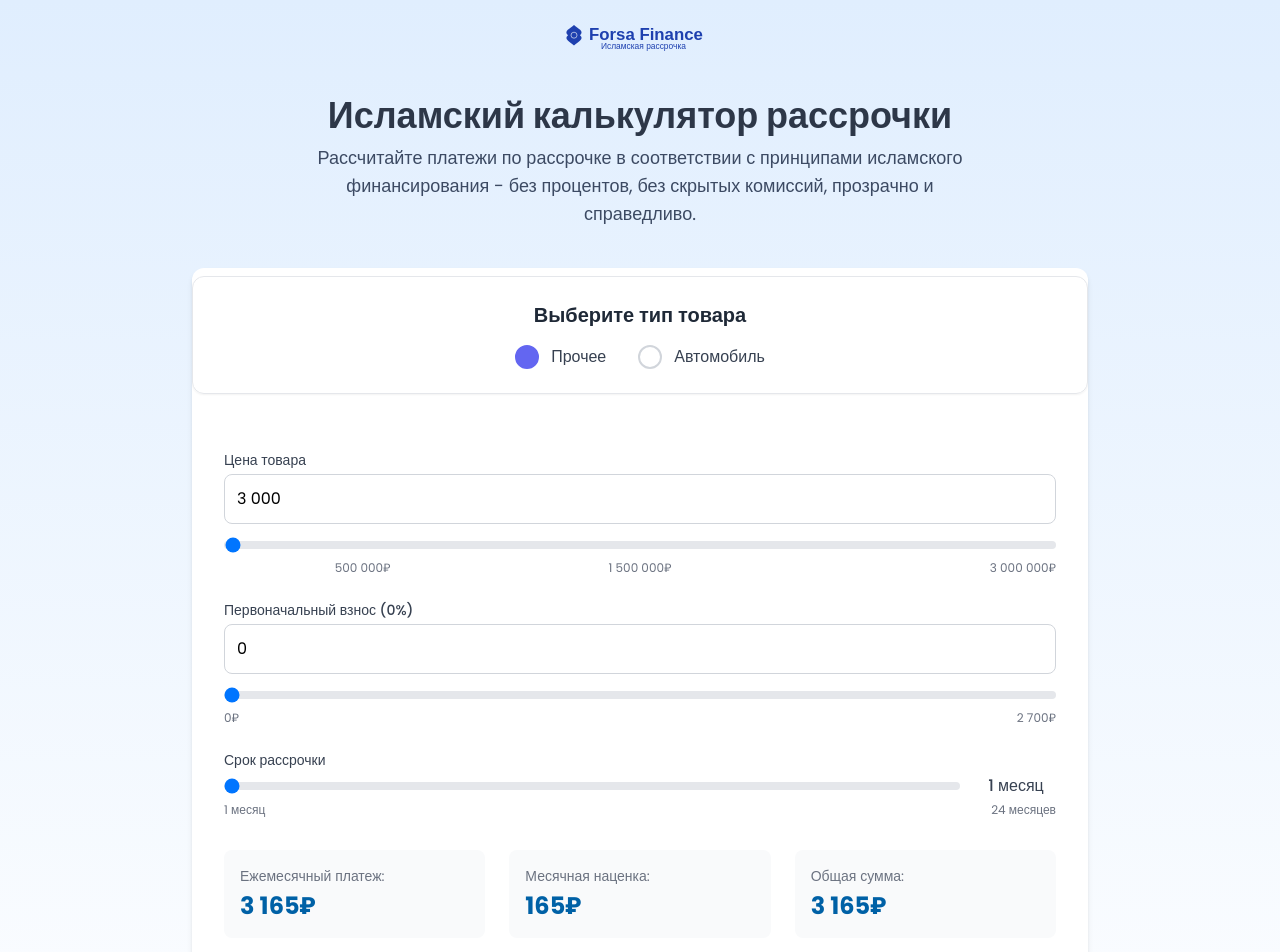
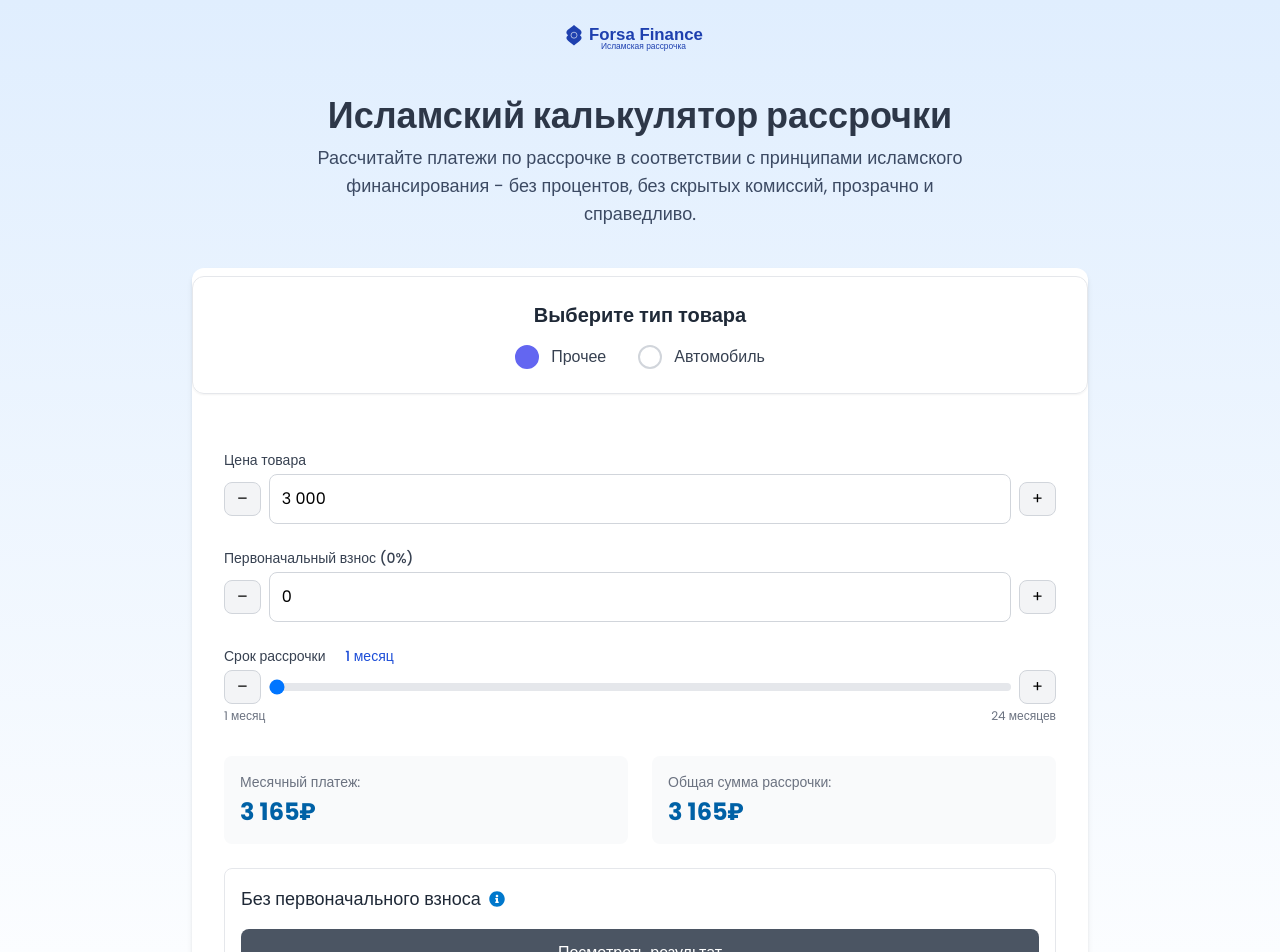
Before and after one commit to shamsaadov/halalFinance, a React (Vite) app: page / in a window 1280 px wide. Shown: the top 952 px of the page. Built offline with nearby package versions, Linux system fonts and the light colour scheme.

Commit message:
Сделал незначительные изменения

```diff
--- a/src/App.tsx
+++ b/src/App.tsx
@@ -55,14 +55,14 @@ function App() {
       </section>
 
       {/* Секция тарифов */}
-      <section id="tariffs" className="py-16 bg-white">
-        <div className="container mx-auto px-4">
-          <h2 className="text-2xl md:text-3xl font-bold text-center text-secondary-900 mb-10">
-            Наши тарифы
-          </h2>
-          <Tariffs />
-        </div>
-      </section>
+      {/*<section id="tariffs" className="py-16 bg-white">*/}
+      {/*  <div className="container mx-auto px-4">*/}
+      {/*    <h2 className="text-2xl md:text-3xl font-bold text-center text-secondary-900 mb-10">*/}
+      {/*      Наши тарифы*/}
+      {/*    </h2>*/}
+      {/*    <Tariffs />*/}
+      {/*  </div>*/}
+      {/*</section>*/}
 
       {/* Секция условий */}
       <section id="conditions" className="py-16 bg-gray-50">
--- a/src/components/Calculator.tsx
+++ b/src/components/Calculator.tsx
@@ -9,6 +9,9 @@ const MIN_PRICE = 0; // 0 рублей
 const MAX_PRICE = 3000000; // 3 миллиона рублей
 const MIN_TERM = 1; // 1 месяц
 const MAX_TERM = 24; // 24 месяцев
+
+const MAX_PRICE_OTHER = 1000000;
+const MAX_PRICE_AUTO = 3000000;
 
 // Отметки для изменения процента наценки
 const FIRST_MILESTONE = 500000; // Первая отметка - 300 000 рублей
@@ -33,9 +36,6 @@ const Calculator = () => {
   const [monthlyMarkup, setMonthlyMarkup] = useState<number>(0);
   const [totalAmount, setTotalAmount] = useState<number>(0);
   const [requiredGuarantors, setRequiredGuarantors] = useState<number>(0);
-
-  // Модальное окно для Docs
-  //const [isModalOpen, setIsModalOpen] = useState<boolean>(false);
 
   // Расчет всех значений при изменении входных данных
   useEffect(() => {
@@ -83,31 +83,30 @@ const Calculator = () => {
   // Обработка изменения цены
   const handlePriceChange = (e: React.ChangeEvent<HTMLInputElement>) => {
     const value = Number(e.target.value.replace(/[^0-9]/g, ""));
-    if (value >= MIN_PRICE && value <= MAX_PRICE) {
+    const maxAllowedPrice =
+      markupType === "Прочее" ? MAX_PRICE_OTHER : MAX_PRICE_AUTO;
+
+    if (value >= MIN_PRICE && value <= maxAllowedPrice) {
       setPrice(value);
-      // Если первоначальный взнос больше цены, корректируем его
       if (initialFee > value) {
-        setInitialFee(Math.floor(value * 0.3)); // 30% от цены
+        setInitialFee(Math.floor(value * 0.3));
       }
     }
   };
+
+  useEffect(() => {
+    const maxAllowedPrice =
+      markupType === "Прочее" ? MAX_PRICE_OTHER : MAX_PRICE_AUTO;
+    if (price > maxAllowedPrice) {
+      setPrice(maxAllowedPrice);
+    }
+  }, [markupType]);
 
   // Обработка изменения первоначального взноса
   const handleInitialFeeChange = (e: React.ChangeEvent<HTMLInputElement>) => {
     const value = Number(e.target.value.replace(/[^0-9]/g, ""));
     if (value >= 0 && value < price) {
       setInitialFee(value);
-    }
-  };
-
-  // Функция для скролла к форме
-  const handleApplyClick = () => {
-    const formElement = document.getElementById("feedback-form");
-    if (formElement) {
-      formElement.scrollIntoView({
-        behavior: "smooth", // Плавная прокрутка
-        block: "end", // Прокрутка к началу элемента
-      });
     }
   };
 
@@ -203,97 +202,97 @@ const Calculator = () => {
 
       <div className="p-8">
         {/* Цена товара */}
+        {/* Цена товара с кнопками */}
         <div className="mb-6">
           <label className="block text-sm font-medium text-gray-700 mb-1">
             Цена товара
           </label>
+          <div className="flex items-center space-x-2">
+            <button
+              className="px-3 py-1 border border-gray-300 rounded-lg bg-gray-100 hover:bg-gray-200"
+              onClick={() =>
+                setPrice((prev) => Math.max(prev - 500, MIN_PRICE))
+              }
+            >
+              –
+            </button>
             <input
               type="text"
               value={formatter.format(price)}
               onChange={handlePriceChange}
-            className="w-full p-3 border border-gray-300 rounded-lg focus:ring-2 focus:ring-primary-500 focus:border-primary-500 transition-all"
+              className="flex-1 p-3 border border-gray-300 rounded-lg focus:ring-2 focus:ring-primary-500 focus:border-primary-500 transition-all"
             />
-          <div className="mt-2 relative">
-            <input
-              type="range"
-              min={MIN_PRICE}
-              max={MAX_PRICE}
-              step={1000}
-              value={price}
-              onChange={(e) => setPrice(Number(e.target.value))}
-              className="w-full h-2 bg-gray-200 rounded-lg appearance-none cursor-pointer"
-            />
-            {/* Метки под ползунком */}
-            <div className="flex justify-between text-xs text-gray-500 mt-1 relative">
-              <span></span>
-              <span
-                className="absolute"
-                style={{
-                  left: `${(FIRST_MILESTONE / MAX_PRICE) * 100}%`,
-                  transform: "translateX(-50%)",
+            <button
+              className="px-3 py-1 border border-gray-300 rounded-lg bg-gray-100 hover:bg-gray-200"
+              onClick={() => {
+                const maxAllowedPrice =
+                  markupType === "Прочее" ? MAX_PRICE_OTHER : MAX_PRICE_AUTO;
+                setPrice((prev) => Math.min(prev + 500, maxAllowedPrice));
               }}
             >
-                {formatter.format(FIRST_MILESTONE)}₽
-              </span>
-              <span
-                className="absolute"
-                style={{
-                  left: `${(SECOND_MILESTONE / MAX_PRICE) * 100}%`,
-                  transform: "translateX(-50%)",
-                }}
-              >
-                {formatter.format(SECOND_MILESTONE)}₽
-              </span>
-              <span>{formatter.format(MAX_PRICE)}₽</span>
-            </div>
+              +
+            </button>
           </div>
         </div>
 
-        {/* Первоначальный взнос */}
+        {/* Первоначальный взнос с кнопками */}
         <div className="mb-6">
           <label className="block text-sm font-medium text-gray-700 mb-1">
             Первоначальный взнос ({initialFeePercentage}%)
           </label>
+          <div className="flex items-center space-x-2">
+            <button
+              className="px-3 py-1 border border-gray-300 rounded-lg bg-gray-100 hover:bg-gray-200"
+              onClick={() => setInitialFee((prev) => Math.max(prev - 500, 0))}
+            >
+              –
+            </button>
             <input
               type="text"
               value={formatter.format(initialFee)}
               onChange={handleInitialFeeChange}
-            className="w-full p-3 border border-gray-300 rounded-lg focus:ring-2 focus:ring-primary-500 focus:border-primary-500 transition-all"
+              className="flex-1 p-3 border border-gray-300 rounded-lg focus:ring-2 focus:ring-primary-500 focus:border-primary-500 transition-all"
             />
-          <div className="mt-2">
-            <input
-              type="range"
-              min={0}
-              max={price * 0.9} // Максимум 90% от цены
-              step={100}
-              value={initialFee}
-              onChange={(e) => setInitialFee(Number(e.target.value))}
-              className="w-full h-2 bg-gray-200 rounded-lg appearance-none cursor-pointer"
-            />
-            <div className="flex justify-between text-xs text-gray-500 mt-1">
-              <span>0₽</span>
-              <span>{formatter.format(price * 0.9)}₽</span>
-            </div>
+            <button
+              className="px-3 py-1 border border-gray-300 rounded-lg bg-gray-100 hover:bg-gray-200"
+              onClick={() =>
+                setInitialFee((prev) => Math.min(prev + 500, price - 500))
+              }
+            >
+              +
+            </button>
           </div>
         </div>
 
         {/* Срок рассрочки */}
         <div className="mb-6">
           <label className="block text-sm font-medium text-gray-700 mb-1">
-            Срок рассрочки
+            Срок рассрочки{" "}
+            <span className="ml-4 text-blue-700 font-medium min-w-20">
+              {term} {term === 1 ? "месяц" : "месяцев"}
+            </span>
           </label>
-          <div className="flex items-center">
+          <div className="flex items-center space-x-2">
+            <button
+              className="px-3 py-1 border border-gray-300 rounded-lg bg-gray-100 hover:bg-gray-200"
+              onClick={() => setTerm((prev) => Math.max(prev - 1, MIN_TERM))}
+            >
+              –
+            </button>
             <input
               type="range"
               min={MIN_TERM}
               max={MAX_TERM}
               value={term}
               onChange={(e) => setTerm(Number(e.target.value))}
-              className="w-full h-2 bg-gray-200 rounded-lg appearance-none cursor-pointer"
+              className="flex-1 h-2 bg-gray-200 rounded-lg appearance-none cursor-pointer"
             />
-            <span className="ml-4 text-gray-700 font-medium min-w-20 text-center">
-              {term} {term === 1 ? "месяц" : "месяцев"}
-            </span>
+            <button
+              className="px-3 py-1 border border-gray-300 rounded-lg bg-gray-100 hover:bg-gray-200"
+              onClick={() => setTerm((prev) => Math.min(prev + 1, MAX_TERM))}
+            >
+              +
+            </button>
           </div>
           <div className="flex justify-between text-xs text-gray-500 mt-1">
             <span>{MIN_TERM} месяц</span>
@@ -302,21 +301,17 @@ const Calculator = () => {
         </div>
 
         {/* Результаты */}
-        <div className="mt-8 grid grid-cols-1 md:grid-cols-3 gap-6">
+        <div className="mt-8 grid grid-cols-2 md:grid-cols-2 gap-6 flex">
           <div className="p-4 bg-gray-50 rounded-lg">
-            <h3 className="text-sm text-gray-500 mb-1">Ежемесячный платеж:</h3>
+            <h3 className="text-sm text-gray-500 mb-1">Месячный платеж:</h3>
             <p className="text-2xl font-bold text-primary-700">
               {formatter.format(monthlyPayment)}₽
             </p>
           </div>
           <div className="p-4 bg-gray-50 rounded-lg">
-            <h3 className="text-sm text-gray-500 mb-1">Месячная наценка:</h3>
-            <p className="text-2xl font-bold text-primary-700">
-              {formatter.format(monthlyMarkup)}₽
-            </p>
-          </div>
-          <div className="p-4 bg-gray-50 rounded-lg">
-            <h3 className="text-sm text-gray-500 mb-1">Общая сумма:</h3>
+            <h3 className="text-sm text-gray-500 mb-1">
+              Общая сумма рассрочки:
+            </h3>
             <p className="text-2xl font-bold text-primary-700">
               {formatter.format(totalAmount)}₽
             </p>
@@ -356,20 +351,7 @@ const Calculator = () => {
               </p>
             </div>
           )}
-          {/*<button*/}
-          {/*  onClick={() => setIsModalOpen(true)}*/}
-          {/*  className="mt-4 w-full py-3 bg-gray-600 text-white rounded-lg hover:bg-gray-700 transition-colors font-medium"*/}
-          {/*>*/}
-          {/*  Скачать Docx*/}
-          {/*</button>*/}
-          {/* Обновленный блок кнопок */}
-          <div className="mt-4 grid grid-cols-2 gap-4">
-            <button
-              onClick={handleApplyClick}
-              className="py-3 bg-primary-600 text-white rounded-lg hover:bg-primary-700 transition-colors font-medium"
-            >
-              Подать заявку на рассрочку
-            </button>
+          <div className="mt-4 grid grid-cols-1 gap-4">
             <button
               onClick={() => setIsResultModalOpen(true)}
               className="py-3 bg-gray-600 text-white rounded-lg hover:bg-gray-700 transition-colors font-medium"
@@ -379,7 +361,6 @@ const Calculator = () => {
           </div>
         </div>
       </div>
-      {/*<ModalForm isOpen={isModalOpen} onClose={() => setIsModalOpen(false)} />*/}
       <ResultModal
         isOpen={isResultModalOpen}
         onClose={() => setIsResultModalOpen(false)}
```
Lines whose indentation alone changed are shown as unchanged.
